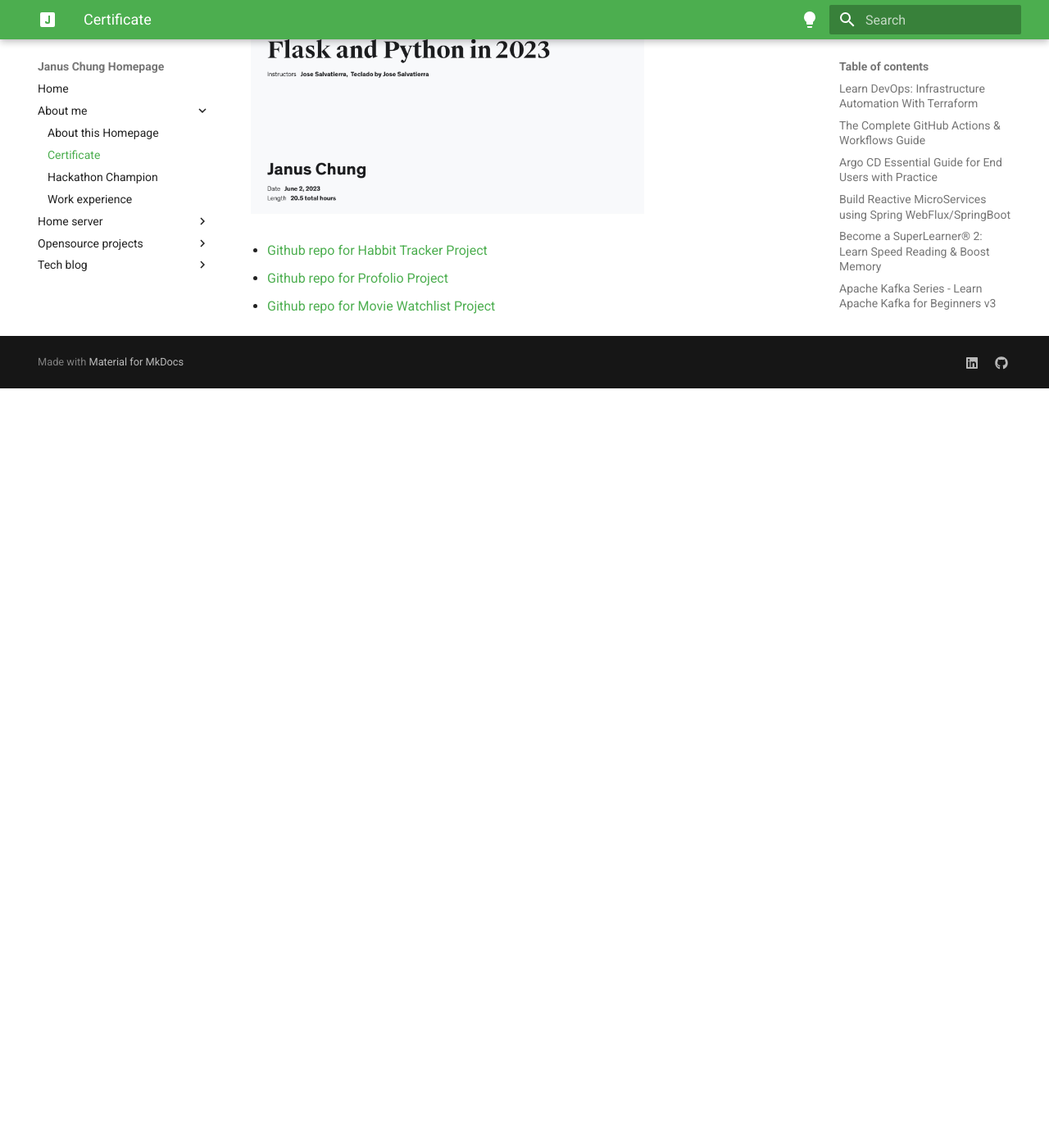
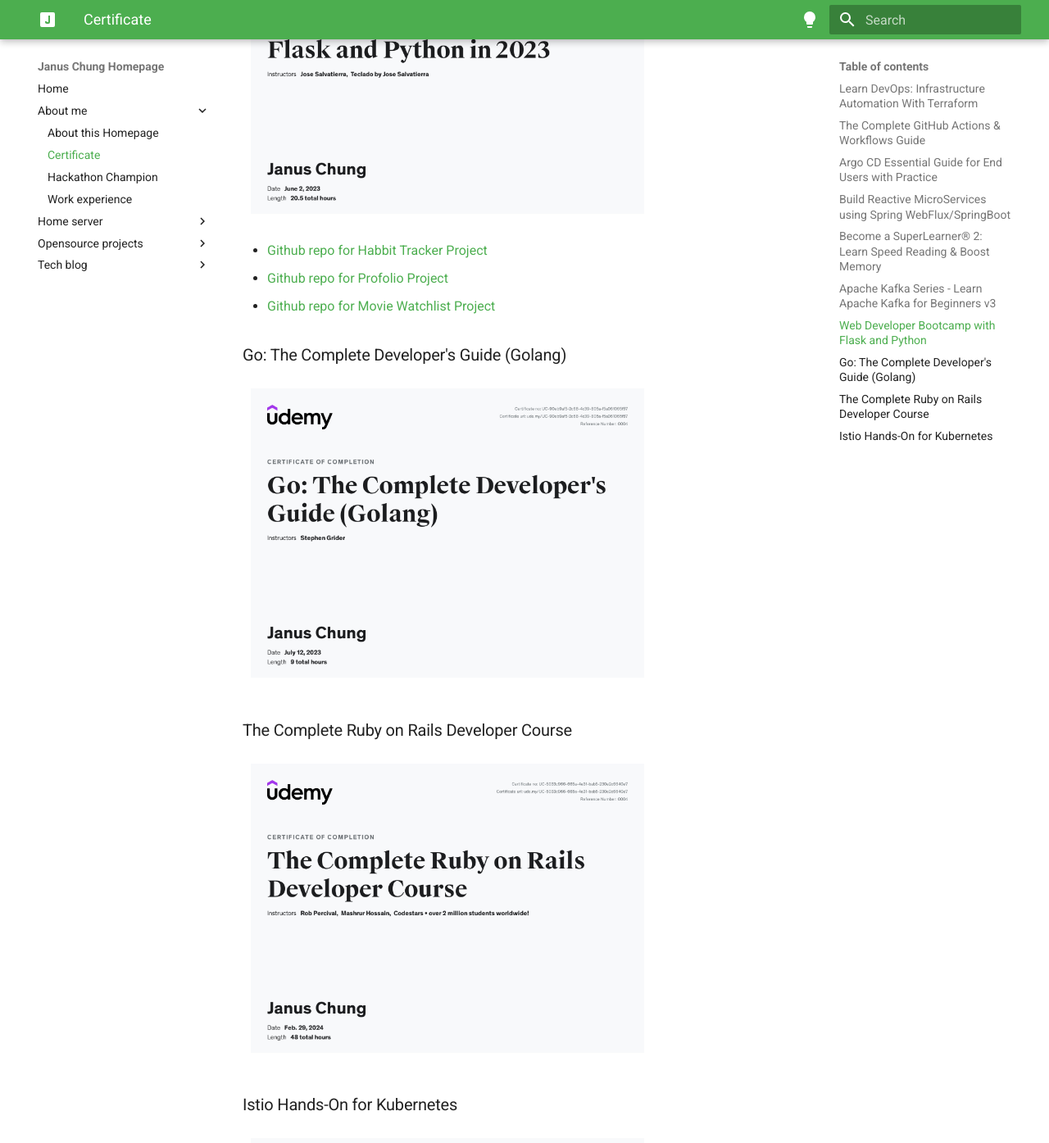
Before and after one commit to januschung/januschung.github.io, an MkDocs documentation site: the page built from docs/about-me/certificate.md, in a window 1280 px wide and 1400 px high, scrolled down 3498 px. Shown: the top 1395 px of the window at 82% size. Built offline with MkDocs 1.6.1 and Material for MkDocs 9.7.7, drawn with Linux system fonts in a browser that asks for light colours; before the commit the page ends 3972 px from its top, so only the background shows below that.

Commit message:
React ruby (#29)

```diff
--- a/docs/about-me/certificate.md
+++ b/docs/about-me/certificate.md
@@ -40,3 +40,12 @@
 - [Github repo for Habbit Tracker Project](https://github.com/tecladocode/web-dev-bootcamp/tree/master/curriculum/section10/lectures)
 - [Github repo for Profolio Project](https://github.com/tecladocode/web-dev-bootcamp/tree/master/curriculum/section12/lectures)
 - [Github repo for Movie Watchlist Project](https://github.com/tecladocode/web-dev-bootcamp/tree/master/curriculum/section14/lectures)
+
+### Go: The Complete Developer's Guide (Golang)
+![Flask cert](../assets/about-me/certificate/go.jpeg){ width="500" }
+
+### The Complete Ruby on Rails Developer Course
+![Flask cert](../assets/about-me/certificate/ruby.jpeg){ width="500" }
+
+### Istio Hands-On for Kubernetes
+![Flask cert](../assets/about-me/certificate/istio.jpeg){ width="500" }
```
Also changed, not shown: docs/home-server/recovery.md (added, +14 -0 lines), docs/tech-blog/devops/ruby-note.md (added, +34 -0 lines), docs/assets/about-me/certificate/go.jpeg (added), docs/assets/about-me/certificate/istio.jpeg (added), docs/assets/about-me/certificate/ruby.jpeg (added).
